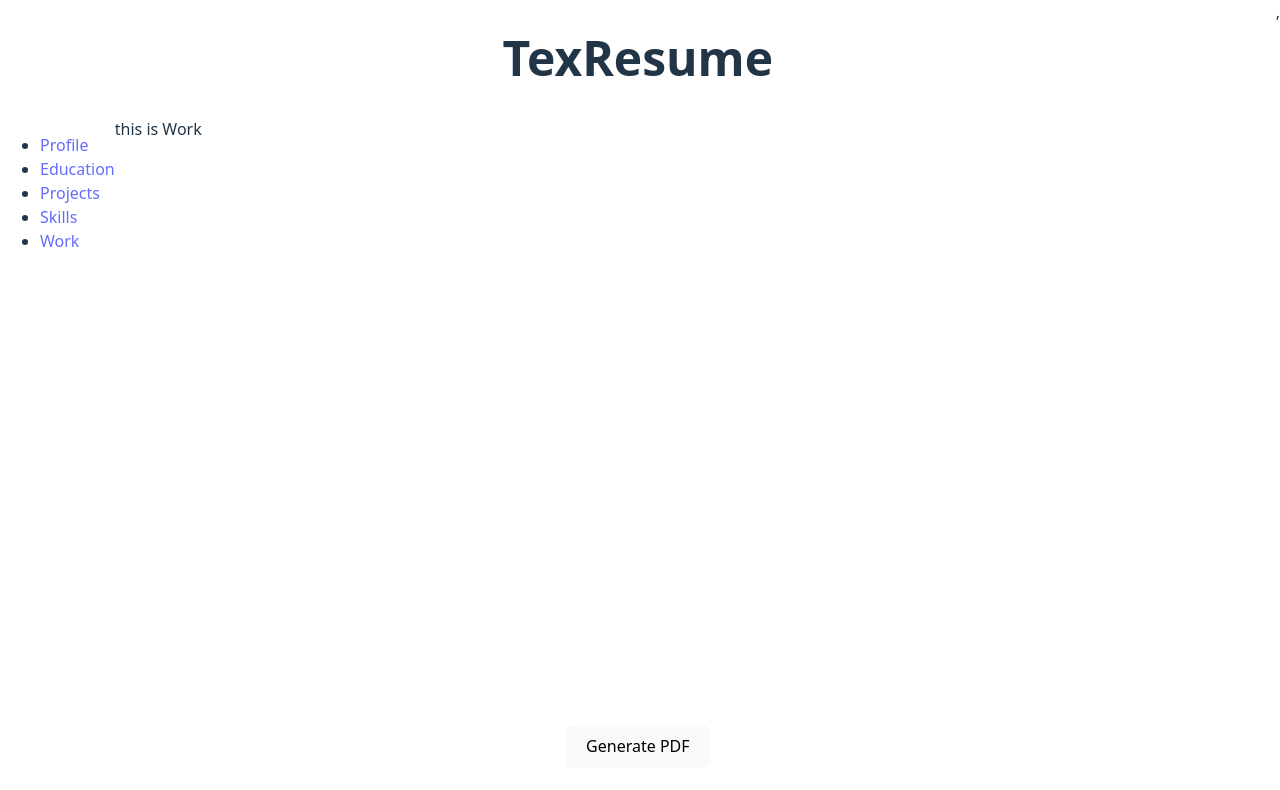
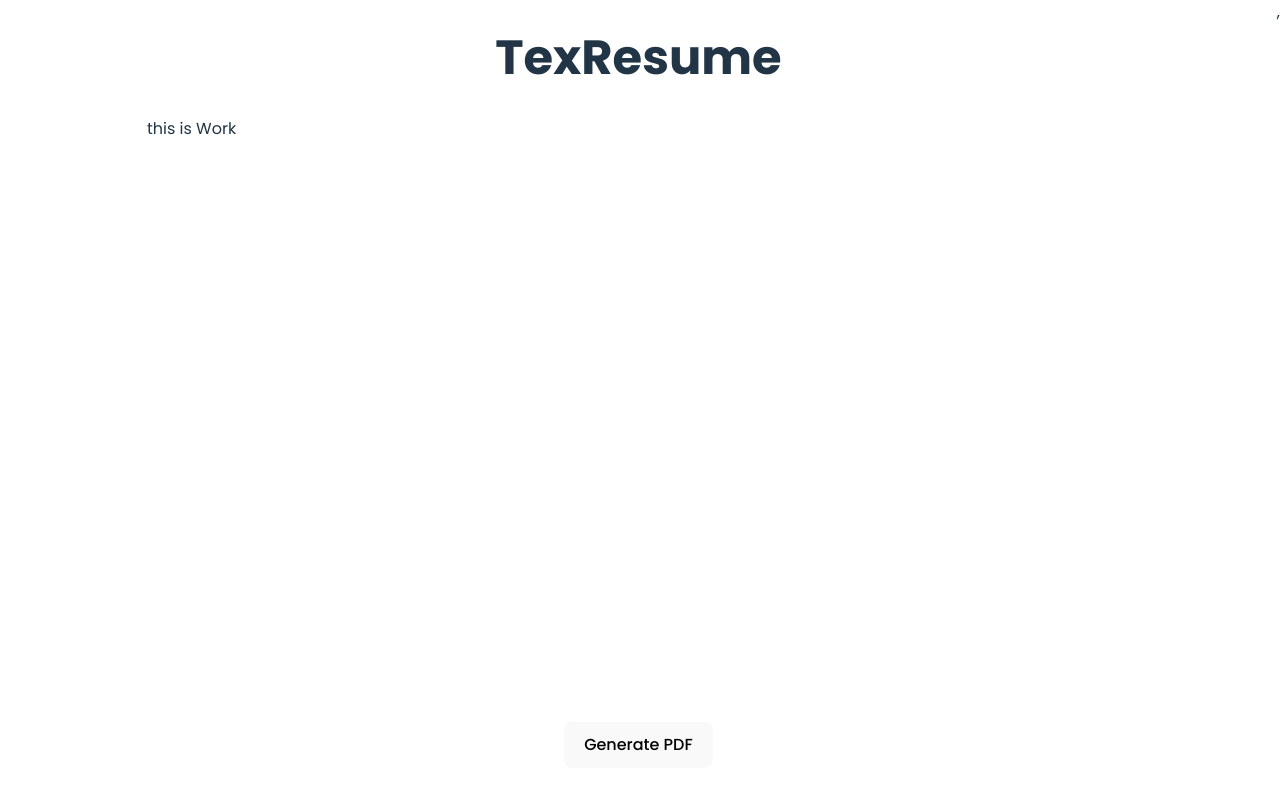
Before and after one commit to srishtea-22/TexResume, a React (Vite) app: page /work in a window 1280 px wide. Shown: the top 790 px of the page. Built offline with nearby package versions, Linux system fonts and the light colour scheme.

Commit message:
add style to sidebar

```diff
--- a/src/App.css
+++ b/src/App.css
@@ -23,3 +23,15 @@
   display: flex;
   flex-grow: 1;
 }
+
+main {
+  display: flex;
+}
+
+.nav-list {
+  font-size: larger;
+  display: flex;
+  flex-direction: column;
+  gap: 2rem;
+  padding-inline-start: 50px;
+}
--- a/src/index.css
+++ b/src/index.css
@@ -1,5 +1,7 @@
+@import url('https://fonts.googleapis.com/css2?family=Poppins:ital,wght@0,100;0,200;0,300;0,400;0,500;0,600;0,700;0,800;0,900;1,100;1,200;1,300;1,400;1,500;1,600;1,700;1,800;1,900&family=Prompt:ital,wght@0,100;0,200;0,300;0,400;0,500;0,600;0,700;0,800;0,900;1,100;1,200;1,300;1,400;1,500;1,600;1,700;1,800;1,900&display=swap');
+
 :root {
-  font-family: system-ui, Avenir, Helvetica, Arial, sans-serif;
+  font-family: 'Poppins', sans-serif;
   line-height: 1.5;
   font-weight: 400;
 
@@ -15,11 +17,15 @@
 
 a {
   font-weight: 500;
-  color: #646cff;
+  color: white;
   text-decoration: inherit;
 }
 a:hover {
   color: #535bf2;
+}
+
+li {
+  list-style: none;
 }
 
 body {
```
